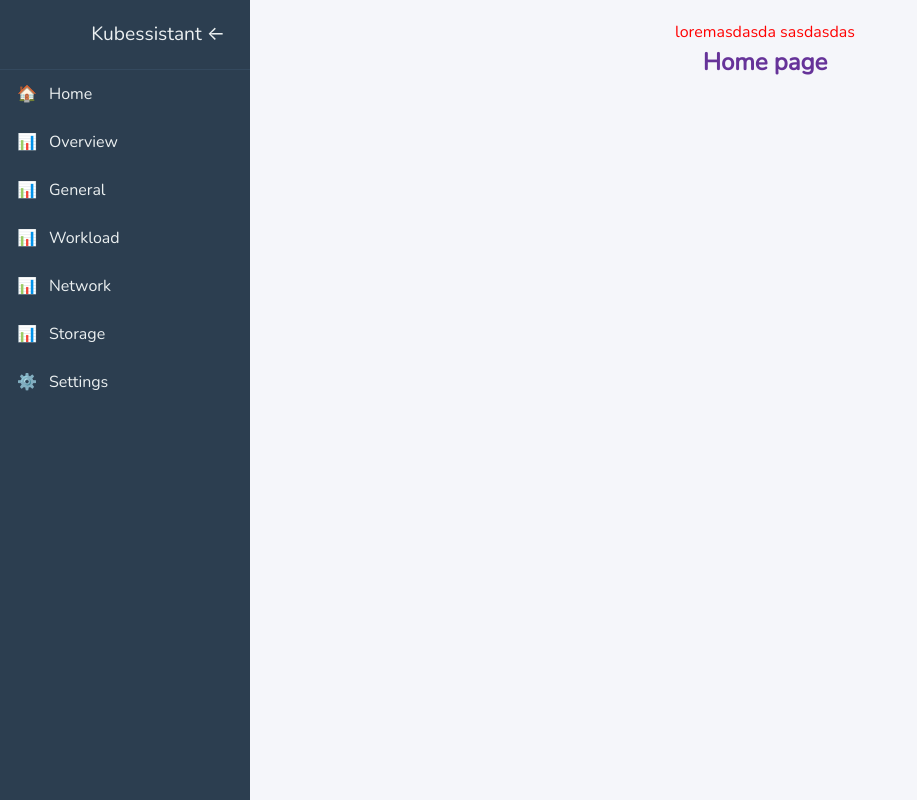
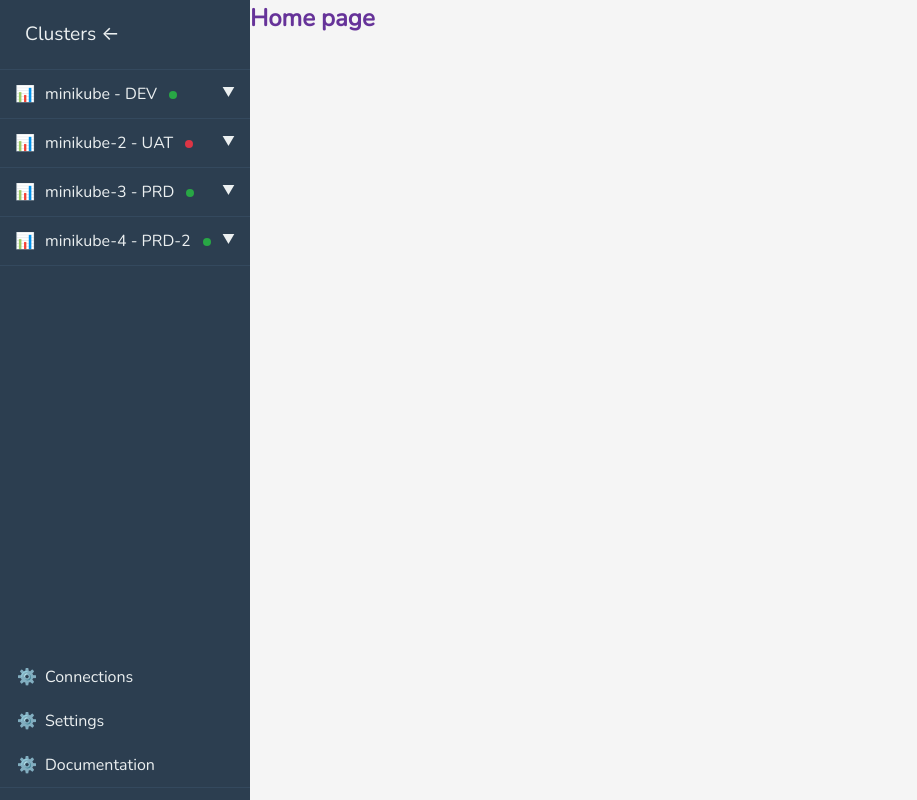
Before and after one commit to beto20/Kubexplorer, a Vue app in the folder frontend/: page /home in a window 1280 px wide. Shown: the whole page, without its empty margins (0-917 px from the left). Built offline with nearby package versions, Linux system fonts and the light colour scheme.

Commit message:
feat: add complete sidebar

```diff
--- a/frontend/src/App.vue
+++ b/frontend/src/App.vue
@@ -10,17 +10,12 @@ export default defineComponent({
 </script>
 
 <template>
-
     <div class="app-container">
         <ks-sidebar></ks-sidebar>
-
         <div class="content">
-            <!-- Your main content here -->
-            <p>loremasdasda sasdasdas</p>
             <router-view></router-view>
         </div>
     </div>
-
 </template>
 
 
@@ -29,13 +24,12 @@ export default defineComponent({
     display: flex;
     min-height: 100vh;
 }
-p {
-    color: red;
-}
 
+/*
 .content {
     flex: 1;
     padding: 20px;
     background-color: #f5f6fa;
 }
+*/
 </style>
--- a/frontend/src/layout/Sidebar.vue
+++ b/frontend/src/layout/Sidebar.vue
@@ -1,48 +1,164 @@
 <script lang="ts">
-import { defineComponent } from 'vue';
+import { defineComponent, reactive, toRefs } from 'vue';
+
+// Define interfaces for our data structures
+interface MenuItem {
+    name: string;
+    link: string;
+    icon: string;
+}
+
+interface Environment {
+    name: string;
+    env: string;
+    status: boolean;
+    options: MenuItem[];
+}
+
+interface SidebarState {
+    isCollapsed: boolean;
+    menuItems: Environment[];
+    openDropdowns: { [key: number]: boolean };
+}
+
 export default defineComponent({
     name: 'ks-sidebar',
-    data() {
+
+    setup() {
+        const menu: MenuItem[] = [
+            { name: 'Overview', link: 'overview', icon: '📊' },
+            { name: 'General', link: 'general', icon: '📊' },
+            { name: 'Workload', link: 'workload', icon: '📊' },
+            { name: 'Network', link: 'network', icon: '📊' },
+            { name: 'Storage', link: 'storage', icon: '📊' },
+
+        ];
+
+        const envs: Environment[] = [
+            {
+                name: "minikube",
+                env: "DEV",
+                status: true,
+                options: menu
+            },
+            {
+                name: "minikube-2",
+                env: "UAT",
+                status: false,
+                options: menu
+            },
+            {
+                name: "minikube-3",
+                env: "PRD",
+                status: true,
+                options: menu
+            },
+            {
+                name: "minikube-4",
+                env: "PRD-2",
+                status: true,
+                options: menu
+            },
+        ];
+
+        const state = reactive<SidebarState>({
+            isCollapsed: false,
+            menuItems: envs,
+            openDropdowns: {}
+        });
+
+        const toggleSidebar = (): void => {
+            state.isCollapsed = !state.isCollapsed;
+        };
+
+        const toggleDropdown = (index: number): void => {
+            state.openDropdowns[index] = !state.openDropdowns[index];
+        };
+
+        const isDropdownOpen = (index: number): boolean => {
+            return !!state.openDropdowns[index];
+        };
+
         return {
-            isCollapsed: false,
-            menuItems: [
-                { text: 'Home', link: 'home', icon: '🏠' },
-                { text: 'Overview', link: 'overview', icon: '📊' },
-                { text: 'General', link: 'general', icon: '📊' },
-                { text: 'Workload', link: 'workload', icon: '📊' },
-                { text: 'Network', link: 'network', icon: '📊' },
-                { text: 'Storage', link: 'storage', icon: '📊' },
-                { text: 'Settings', link: 'settings', icon: '⚙️' },
-            ]
-        }
-    },
-    methods: {
-        toggleSidebar() {
-            this.isCollapsed = !this.isCollapsed;
-        }
+            ...toRefs(state),
+            toggleSidebar,
+            toggleDropdown,
+            isDropdownOpen
+        };
     }
 });
 </script>
+
 
 <template>
     <div :class="['sidebar', { 'sidebar--collapsed': isCollapsed }]">
         <div class="sidebar-header">
             <button class="toggle-btn" @click="toggleSidebar">
-                {{ isCollapsed ? '→' : 'Kubessistant ←' }}
+                {{ isCollapsed ? '→' : 'Clusters ←' }}
             </button>
         </div>
         <ul class="nav-list">
-            <li v-for="(item, index) in menuItems" :key="index">
-                <a :href="item.link" class="nav-link">
-                    <span class="icon">{{ item.icon }}</span>
-                    <span class="link-text" :class="{ 'hidden': isCollapsed }">
-                        {{ item.text }}
+            <li v-for="(item, index) in menuItems" :key="index" class="nav-item">
+                <div
+                    class="env-header"
+                    @click="toggleDropdown(index)"
+                    :class="{ 'active': isDropdownOpen(index) }"
+                >
+                    <div class="env-info">
+                        <span class="icon">📊</span>
+                        <span class="link-text" :class="{ 'hidden': isCollapsed }">
+                            {{item.name}} - {{item.env}}
+                            <span
+                                class="status-indicator"
+                                :class="{ 'status-active': item.status }"
+                            ></span>
+                        </span>
+                    </div>
+                    <span
+                        v-if="!isCollapsed"
+                        class="dropdown-arrow"
+                        :class="{ 'rotated': isDropdownOpen(index) }"
+                    >
+                        ▼
                     </span>
-                </a>
+                </div>
+
+                <ul
+                    class="submenu"
+                    :class="{
+                        'submenu-open': isDropdownOpen(index),
+                        'submenu-collapsed': isCollapsed
+                    }"
+                >
+                    <li v-for="(option, i) in item.options" :key="i">
+                        <a :href="option.link" class="nav-link">
+                            <span class="icon">{{option.icon}}</span>
+                            <span class="link-text" :class="{ 'hidden': isCollapsed }">
+                                {{option.name}}
+                            </span>
+                        </a>
+                    </li>
+                </ul>
             </li>
         </ul>
+        <div class="sidebar-footer">
+            <a href="/connections" class="nav-link">
+                <span class="icon">⚙️</span>
+                <span class="link-text" :class="{ 'hidden': isCollapsed }">Connections</span>
+            </a>
+            <a href="/settings" class="nav-link">
+                <span class="icon">⚙️</span>
+                <span class="link-text" :class="{ 'hidden': isCollapsed }">Settings</span>
+            </a>
+            <a href="/documentation" class="nav-link">
+                <span class="icon">⚙️</span>
+                <span class="link-text" :class="{ 'hidden': isCollapsed }">Documentation</span>
+            </a>
+        </div>
+
     </div>
 </template>
+
 
 <style scoped>
 .sidebar {
@@ -53,6 +169,7 @@ export default defineComponent({
     display: flex;
     flex-direction: column;
     position: relative;
+    height: 100vh;
 }
 
 .sidebar--collapsed {
@@ -66,6 +183,14 @@ export default defineComponent({
     border-bottom: 1px solid #34495e;
 }
 
+.sidebar-footer {
+    margin-bottom: 12px;
+    display: flex;
+    flex-direction: column;
+    border-bottom: 1px solid #34495e;
+}
+
+
 .toggle-btn {
     background: none;
     border: none;
@@ -74,6 +199,8 @@ export default defineComponent({
     padding: 5px 10px;
     font-size: 1.2em;
     border-radius: 4px;
+    width: 100%;
+    text-align: left;
 }
 
 .toggle-btn:hover {
@@ -85,29 +212,93 @@ export default defineComponent({
     padding: 0;
     margin: 0;
     overflow-y: auto;
+    flex-grow: 1;
+}
+
+.nav-item {
+    border-bottom: 1px solid #34495e;
+}
+
+.env-header {
+    display: flex;
+    justify-content: space-between;
+    align-items: center;
+    padding: 12px 15px;
+    cursor: pointer;
+    transition: background-color 0.2s;
+    user-select: none;
+}
+
+.env-header:hover {
+    background-color: #34495e;
+}
+
+.env-header.active {
+    background-color: #34495e;
+}
+
+.env-info {
+    display: flex;
+    align-items: center;
+    gap: 10px;
+}
+
+.dropdown-arrow {
+    font-size: 0.8em;
+    transition: transform 0.3s ease;
+}
+
+.dropdown-arrow.rotated {
+    transform: rotate(180deg);
+}
+
+.submenu {
+    height: 0;
+    opacity: 0;
+    visibility: hidden;
+    transition: all 0.3s ease;
+    background-color: #243342;
+}
+
+.submenu-open {
+    height: auto;
+    opacity: 1;
+    visibility: visible;
+    padding: 8px 0;
+}
+
+.submenu-collapsed {
+    padding-left: 0;
 }
 
 .nav-link {
     color: #ecf0f1;
     text-decoration: none;
-    padding: 12px 15px;
+    padding: 10px 15px 10px 45px;
     display: flex;
     align-items: center;
-    transition: background-color 0.2s;
+    transition: all 0.2s ease;
+    position: relative;
 }
 
 .nav-link:hover {
     background-color: #34495e;
 }
 
-.icon {
+.nav-link:active {
+    background-color: #2c3e50;
+}
+
+.nav-link .icon {
     width: 24px;
     text-align: center;
     margin-right: 10px;
+    position: absolute;
+    left: 15px;
 }
 
 .link-text {
-    transition: opacity 0.3s;
+    transition: opacity 0.3s ease;
     white-space: nowrap;
 }
 
@@ -117,17 +308,20 @@ export default defineComponent({
     display: none;
 }
 
-/* Add smooth transitions for text */
-.sidebar .link-text {
-    transition: opacity 0.3s ease;
+.status-indicator {
+    display: inline-block;
+    width: 8px;
+    height: 8px;
+    border-radius: 50%;
+    margin-left: 8px;
+    background-color: #dc3545;
 }
 
-/* Ensure sidebar content doesn't overflow */
-.sidebar {
-    overflow-x: hidden;
+.status-indicator.status-active {
+    background-color: #28a745;
 }
 
-/* Make scrollbar less intrusive */
+/* Scrollbar Styles */
 .nav-list::-webkit-scrollbar {
     width: 5px;
 }
@@ -140,4 +334,12 @@ export default defineComponent({
     background: #34495e;
     border-radius: 3px;
 }
+
+/* Prevent text selection */
+.sidebar {
+    -webkit-user-select: none;
+    -moz-user-select: none;
+    -ms-user-select: none;
+    user-select: none;
+}
 </style>
--- /dev/null
+++ b/frontend/src/pages/ConnectionPage.vue
@@ -0,0 +1,15 @@
+<script lang="ts">
+import {defineComponent} from "vue";
+
+export default defineComponent({
+    name: "ConnectionPage"
+})
+</script>
+<template>
+    <h2>Connection page</h2>
+
+</template>
+
+<style scoped>
+
+</style>
--- /dev/null
+++ b/frontend/src/pages/DocumentationPage.vue
@@ -0,0 +1,15 @@
+<script lang="ts">
+import {defineComponent} from "vue";
+
+export default defineComponent({
+    name: "DocumentationPage"
+})
+</script>
+<template>
+    <h2>Documentation page</h2>
+
+</template>
+
+<style scoped>
+
+</style>
--- a/frontend/src/router/index.ts
+++ b/frontend/src/router/index.ts
@@ -6,6 +6,8 @@ import WorkloadPage from "../pages/WorkloadPage.vue";
 import NetworkPage from "../pages/NetworkPage.vue";
 import StoragePage from "../pages/StoragePage.vue";
 import SettingsPage from "../pages/SettingsPage.vue";
+import ConnectionPage from "../pages/ConnectionPage.vue";
+import DocumentationPage from "../pages/DocumentationPage.vue";
 
 const routes: Array<RouteRecordRaw> = [
     { path: '/home', name: 'home', component: HomePage },
@@ -15,6 +17,8 @@ const routes: Array<RouteRecordRaw> = [
     { path: '/network', name: 'network', component: NetworkPage },
     { path: '/storage', name: 'storage', component: StoragePage },
     { path: '/settings', name: 'settings', component: SettingsPage },
+    { path: '/documentation', name: 'documentation', component: DocumentationPage },
+    { path: '/connections', name: 'connections', component: ConnectionPage },
 ];
 
 
```
Also changed, not shown: frontend/src/types/MenuItems.ts (added, +12 -0 lines).
